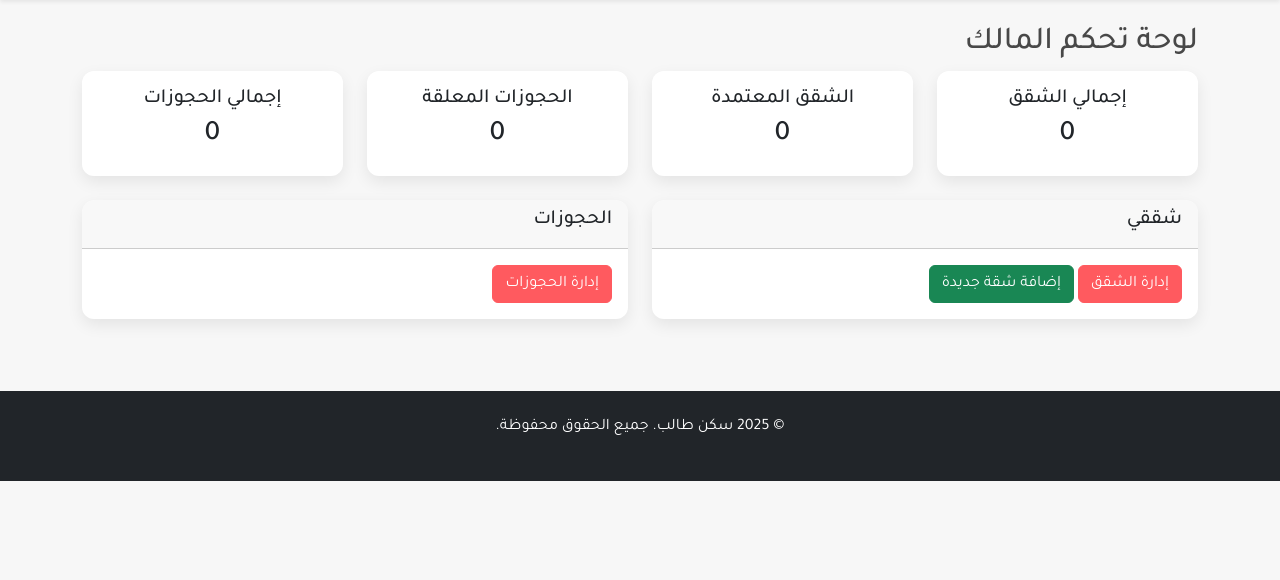
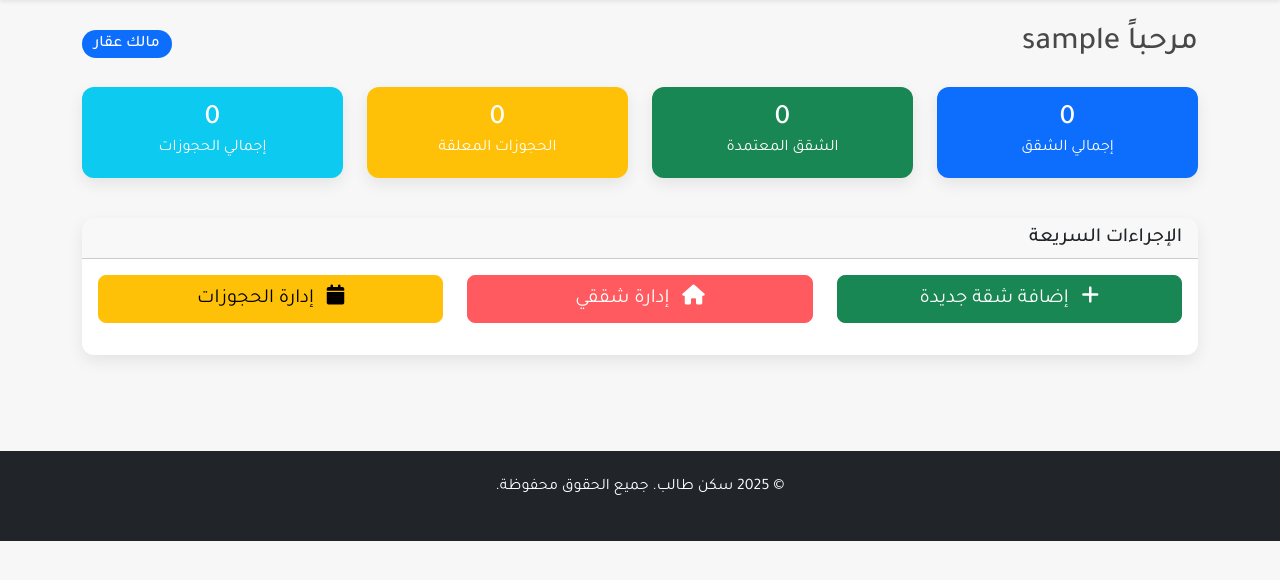
Before and after one commit to ibrahemmaher900/student-housing, a Django app: page /apartments/owner/dashboard/ in a window 1280 px wide. Shown: the part 78-658 px from the top of the page. Run offline with Django 4.2, Linux system fonts and the light colour scheme; the visitor is signed in with stand-in values (Sample User, id 1); data that the repository does not hold is empty.

Commit message:
Fix owner dashboard display and redirect after login

```diff
--- a/templates/apartments/owner_dashboard.html
+++ b/templates/apartments/owner_dashboard.html
@@ -1,68 +1,132 @@
 {% extends 'base/base.html' %}
 
-{% block title %}لوحة تحكم المالك{% endblock %}
+{% block title %}لوحة تحكم المالك - سكن طالب{% endblock %}
 
 {% block content %}
 <div class="container py-4">
-    <h2>لوحة تحكم المالك</h2>
+    <div class="row">
+        <div class="col-12">
+            <div class="d-flex justify-content-between align-items-center mb-4">
+                <h2 class="mb-0">مرحباً {{ user.username }}</h2>
+                <span class="badge bg-primary fs-6">مالك عقار</span>
+            </div>
+        </div>
+    </div>
 
+    <!-- الإحصائيات -->
     <div class="row mb-4">
-        <div class="col-md-3">
-            <div class="card text-center">
-                <div class="card-body">
-                    <h5>إجمالي الشقق</h5>
-                    <h3>{{ total_apartments }}</h3>
+        <div class="col-md-3 mb-3">
+            <div class="card bg-primary text-white">
+                <div class="card-body text-center">
+                    <h3 class="mb-0">{{ total_apartments }}</h3>
+                    <p class="mb-0">إجمالي الشقق</p>
                 </div>
             </div>
         </div>
-        <div class="col-md-3">
-            <div class="card text-center">
-                <div class="card-body">
-                    <h5>الشقق المعتمدة</h5>
-                    <h3>{{ approved_apartments }}</h3>
+        <div class="col-md-3 mb-3">
+            <div class="card bg-success text-white">
+                <div class="card-body text-center">
+                    <h3 class="mb-0">{{ approved_apartments }}</h3>
+                    <p class="mb-0">الشقق المعتمدة</p>
                 </div>
             </div>
         </div>
-        <div class="col-md-3">
-            <div class="card text-center">
-                <div class="card-body">
-                    <h5>الحجوزات المعلقة</h5>
-                    <h3>{{ pending_bookings }}</h3>
+        <div class="col-md-3 mb-3">
+            <div class="card bg-warning text-white">
+                <div class="card-body text-center">
+                    <h3 class="mb-0">{{ pending_bookings }}</h3>
+                    <p class="mb-0">الحجوزات المعلقة</p>
                 </div>
             </div>
         </div>
-        <div class="col-md-3">
-            <div class="card text-center">
-                <div class="card-body">
-                    <h5>إجمالي الحجوزات</h5>
-                    <h3>{{ total_bookings }}</h3>
+        <div class="col-md-3 mb-3">
+            <div class="card bg-info text-white">
+                <div class="card-body text-center">
+                    <h3 class="mb-0">{{ total_bookings }}</h3>
+                    <p class="mb-0">إجمالي الحجوزات</p>
                 </div>
             </div>
         </div>
     </div>
 
-    <div class="row">
-        <div class="col-md-6">
+    <!-- الإجراءات السريعة -->
+    <div class="row mb-4">
+        <div class="col-12">
             <div class="card">
                 <div class="card-header">
-                    <h5>شققي</h5>
+                    <h5 class="mb-0">الإجراءات السريعة</h5>
                 </div>
                 <div class="card-body">
-                    <a href="{% url 'my_apartments' %}" class="btn btn-primary">إدارة الشقق</a>
-                    <a href="{% url 'add_apartment' %}" class="btn btn-success">إضافة شقة جديدة</a>
-                </div>
-            </div>
-        </div>
-        <div class="col-md-6">
-            <div class="card">
-                <div class="card-header">
-                    <h5>الحجوزات</h5>
-                </div>
-                <div class="card-body">
-                    <a href="{% url 'manage_bookings' %}" class="btn btn-primary">إدارة الحجوزات</a>
+                    <div class="row">
+                        <div class="col-md-4 mb-3">
+                            <a href="{% url 'add_apartment' %}" class="btn btn-success btn-lg w-100">
+                                <i class="fas fa-plus me-2"></i>
+                                إضافة شقة جديدة
+                            </a>
+                        </div>
+                        <div class="col-md-4 mb-3">
+                            <a href="{% url 'my_apartments' %}" class="btn btn-primary btn-lg w-100">
+                                <i class="fas fa-home me-2"></i>
+                                إدارة شققي
+                            </a>
+                        </div>
+                        <div class="col-md-4 mb-3">
+                            <a href="{% url 'manage_bookings' %}" class="btn btn-warning btn-lg w-100">
+                                <i class="fas fa-calendar me-2"></i>
+                                إدارة الحجوزات
+                            </a>
+                        </div>
+                    </div>
                 </div>
             </div>
         </div>
     </div>
+
+    <!-- آخر الحجوزات -->
+    {% if bookings %}
+    <div class="row">
+        <div class="col-12">
+            <div class="card">
+                <div class="card-header">
+                    <h5 class="mb-0">آخر الحجوزات</h5>
+                </div>
+                <div class="card-body">
+                    <div class="table-responsive">
+                        <table class="table table-striped">
+                            <thead>
+                                <tr>
+                                    <th>الشقة</th>
+                                    <th>الطالب</th>
+                                    <th>تاريخ البداية</th>
+                                    <th>تاريخ النهاية</th>
+                                    <th>الحالة</th>
+                                </tr>
+                            </thead>
+                            <tbody>
+                                {% for booking in bookings|slice:":5" %}
+                                <tr>
+                                    <td>{{ booking.apartment.title }}</td>
+                                    <td>{{ booking.student.username }}</td>
+                                    <td>{{ booking.start_date }}</td>
+                                    <td>{{ booking.end_date }}</td>
+                                    <td>
+                                        {% if booking.status == 'pending' %}
+                                            <span class="badge bg-warning">معلق</span>
+                                        {% elif booking.status == 'approved' %}
+                                            <span class="badge bg-success">معتمد</span>
+                                        {% elif booking.status == 'rejected' %}
+                                            <span class="badge bg-danger">مرفوض</span>
+                                        {% endif %}
+                                    </td>
+                                </tr>
+                                {% endfor %}
+                            </tbody>
+                        </table>
+                    </div>
+                </div>
+            </div>
+        </div>
+    </div>
+    {% endif %}
 </div>
 {% endblock %}
```
Also changed, not shown: users/views_auth_pro.py (+8 -1 lines).
